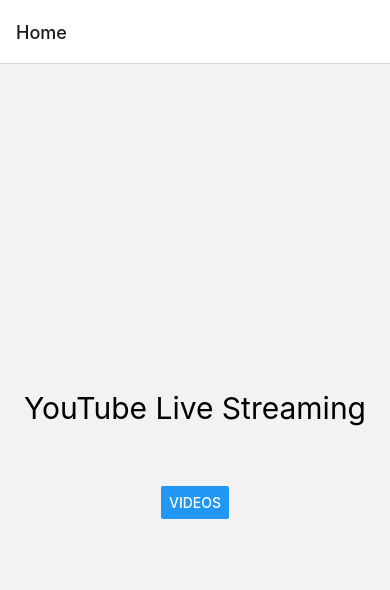
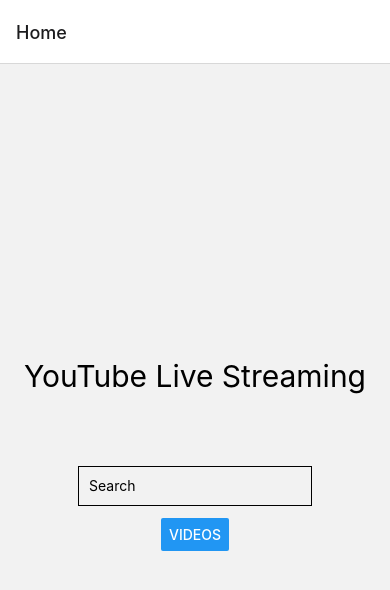
Before and after one commit to Surfsol/YouTube_Stream, a React Native app: screen /Home in a window 390 px wide. Shown: the top 590 px of the page. Built offline with nearby package versions, Linux system fonts and the light colour scheme.

Commit message:
add serach box

```diff
--- a/App.js
+++ b/App.js
@@ -11,7 +11,7 @@
     <NavigationContainer>
       <Stack.Navigator>
         <Stack.Screen name="Home" component={HomeScreen} options={{ title: 'Home' }}/>
-        <Stack.Screen name="Videos" component={MenuParent} options={{ title: 'Home' }}/>
+        <Stack.Screen name="Videos" component={MenuParent} options={{ title: 'Search' }}/>
       </Stack.Navigator>
     </NavigationContainer>
   );
--- a/components/MenuParent.js
+++ b/components/MenuParent.js
@@ -16,13 +16,14 @@
 import {useDeviceOrientation} from '@react-native-community/hooks';
 
 
-const MenuParent = ({navigation}) => {
+const MenuParent = ({route,navigation}) => {
   const [youtubeResponse, setYouTubeResponse] = useState();
   const [video, setVideo] = useState();
   const {landscape} = useDeviceOrientation();
-
+  const { search } = route.params;
+console.log('on menu parent search', search)
     useEffect(() => {
-      getVideos().then(res => {
+      getVideos(search).then(res => {
         if (res === 'error') {
           Alert.alert(
             'Something went wrong with your request.',
--- a/components/PlayVideo.js
+++ b/components/PlayVideo.js
@@ -13,7 +13,7 @@
     <View style={{flex: 1, width: wp(100)}}>
       <Pressable style={styles.button} onPress={clearVideo}>
         <BackArrow style={styles.arrow}/>
-         <Text style={styles.back}>Menu</Text>
+         <Text style={styles.back}>Videos</Text>
       </Pressable>
       <WebView
         style={{marginTop: 0}}
--- a/screens/HomeScreen.js
+++ b/screens/HomeScreen.js
@@ -1,13 +1,33 @@
-import React from 'react';
-import { Button, StyleSheet, View, Text } from 'react-native';
+import React, {useState} from 'react';
+import { Button, StyleSheet, View, Text, TextInput } from 'react-native';
+import { wp } from '../utils/dimensions';
 
 function HomeScreen({ navigation }) {
+  const [search, setSearch] = useState()
+
+  const saveSearch = (search) => {
+
+const nameCleaned = search.replace(/\s/g, '%20')
+console.log({nameCleaned})
+  setSearch(nameCleaned)
+
+
+  }
+
+ console.log({search})
     return (
       <View style={styles.container}>
         <Text style={styles.title}>YouTube Live Streaming</Text>
+
+        <TextInput
+        style={styles.input}
+        onChangeText={(search)=>saveSearch(search)}
+        value={search}
+        placeholder="Search"
+      />
         <Button
           title="Videos"
-          onPress={() => navigation.navigate('Videos')}
+          onPress={() => navigation.navigate('Videos', {search: search})}
         />
       </View>
     );
@@ -29,4 +49,11 @@
        backgroundColor: '#FFFFFF',
      height: 35,
      },
+     input: {
+      height: 40,
+      width: wp(60),
+      margin: 12,
+      borderWidth: 1,
+      padding: 10,
+    },
   });
--- a/services/getVideos.js
+++ b/services/getVideos.js
@@ -1,7 +1,8 @@
-const getVideos = async () => {
+const getVideos = async (search) => {
+  console.log('in get video', search)
     try {
       let response = await fetch(
-        `https://youtube.googleapis.com/youtube/v3/search?part=snippet&q=direct%20tv&key=AIzaSyDpcrJuY4lCNTkWu5WuWaaMQC4n72zRVcA`,
+        `https://youtube.googleapis.com/youtube/v3/search?part=snippet&q=${search}&key=AIzaSyDpcrJuY4lCNTkWu5WuWaaMQC4n72zRVcA`,
         {
           method: 'GET',
           headers: {
```
